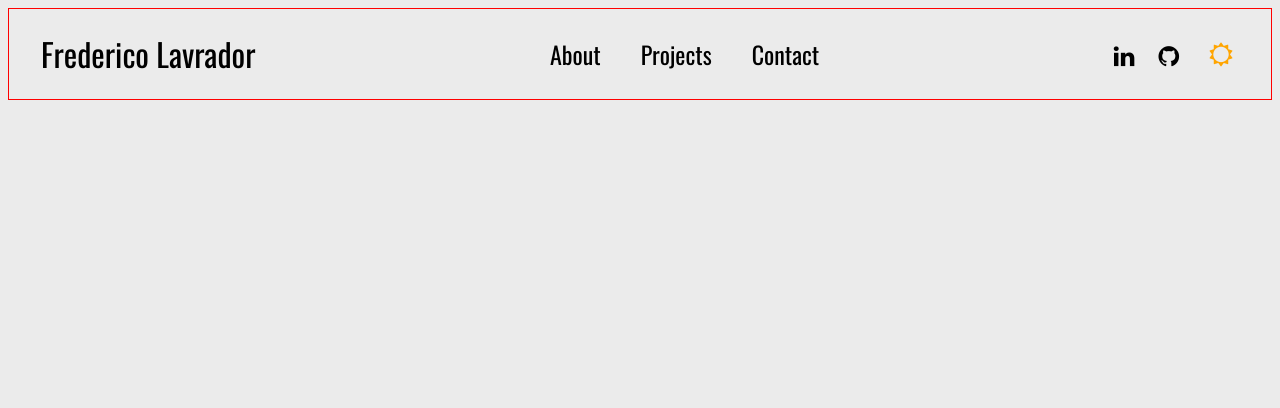
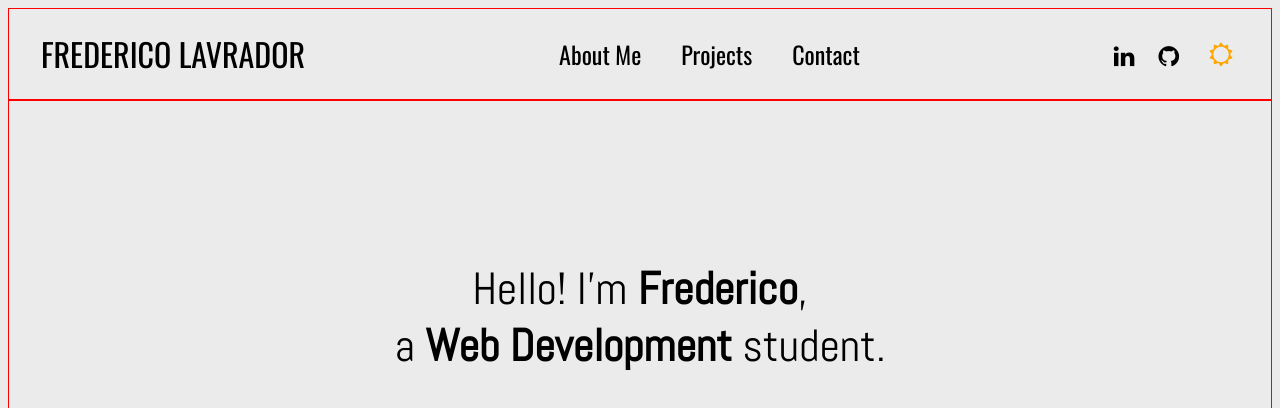
Before and after one commit to frederico-lavrador/Portfolio-Frederico, a React (Vite) app: page / in a window 1280 px wide. Shown: the top 408 px of the page. Built offline with nearby package versions, Linux system fonts and the light colour scheme.

Commit message:
feat: updated components

```diff
--- a/package.json
+++ b/package.json
@@ -13,7 +13,7 @@
     "axios": "^1.6.7",
     "react": "^18.2.0",
     "react-dom": "^18.2.0",
-    "react-router-dom": "^6.22.1"
+    "react-router-dom": "^6.22.2"
   },
   "devDependencies": {
     "@types/react": "^18.2.56",
--- a/src/App.jsx
+++ b/src/App.jsx
@@ -3,10 +3,19 @@ import Header from './components/Header'
 function App() {
 
   return (
-    <>
-      <Header/>
-    </>
-  )
+		<>
+			<Header />
+			<section id='hero' className='hero'>
+				<div className='container'>
+					<div className='hero__wrapper'>
+						<h1>
+							Hello! I'm <span>Frederico</span>,<br />a <span>Web Development</span> student.
+						</h1>
+					</div>
+				</div>
+			</section>
+		</>
+	);
 }
 
 export default App
--- a/src/components/Header.jsx
+++ b/src/components/Header.jsx
@@ -1,29 +1,28 @@
-import Socials from './Socials' /* Replace this with UseContext */
-import ThemeToggle from './ThemeToggle' /* Replace this with UseContext */
+import { NavLink } from 'react-router-dom';
+import Socials from './Socials'; /* Replace this with UseContext */
+import ThemeToggle from './ThemeToggle'; /* Replace this with UseContext */
 
 function Header() {
-
 	return (
 		<div className='container'>
 			<div className='header__wrapper'>
 				<div className='header__logo'>
-						<h1>Frederico Lavrador</h1>
+					<h1>FREDERICO LAVRADOR</h1>
 				</div>
 				<nav className='header__navbar'>
 					<ul>
-							<li>About</li>
+						<li>About Me</li>
 						<li>Projects</li>
 						<li>Contact</li>
 					</ul>
 				</nav>
 				<div className='header__utilities'>
-						<Socials/>
-						<ThemeToggle/>
+					<Socials />
+					<ThemeToggle />
 				</div>
 			</div>
 		</div>
 	);
-
 }
 
 export default Header;
--- a/src/components/Socials.jsx
+++ b/src/components/Socials.jsx
@@ -6,12 +6,12 @@ function Socials() {
 				<ul>
 					<li>
 						<a href='https://www.linkedin.com/in/fredericolavrador/' target='_blank'>
-							<i class='fa fa-linkedin'></i>
+							<i className='fa fa-linkedin'></i>
 						</a>
 					</li>
 					<li>
 						<a href='https://github.com/frederico-lavrador' target='_blank'>
-							<i class='fa fa-github'></i>
+							<i className='fa fa-github'></i>
 						</a>
 					</li>
 				</ul>
--- a/src/index.css
+++ b/src/index.css
@@ -13,8 +13,8 @@
 .header__wrapper {
 	display: flex;
 	justify-content: space-between;
+	padding: 0 2rem;
 	align-items: center;
-	padding: 0 2rem;
 	font-family: 'Oswald', sans-serif;
 }
 
@@ -73,3 +73,23 @@
 	border: none;
 	color: orange;
 }
+
+.hero__wrapper {
+	font-family: 'Abel', sans-serif;
+	display: flex;
+	margin: 1rem 0;
+	height: 50vh;
+	justify-content: center;
+	align-items: center;
+	padding: 0 2rem;
+}
+
+.hero__wrapper h1{
+	font-size: 45px;
+	font-weight: 400;
+	text-align: center;
+}
+
+.hero__wrapper span {
+	font-weight: 700;
+}
```
Also changed, not shown: src/pages/About.jsx (added), 2 other files (tests, documents, lock files or other folders). Lines whose indentation alone changed are shown as unchanged.
